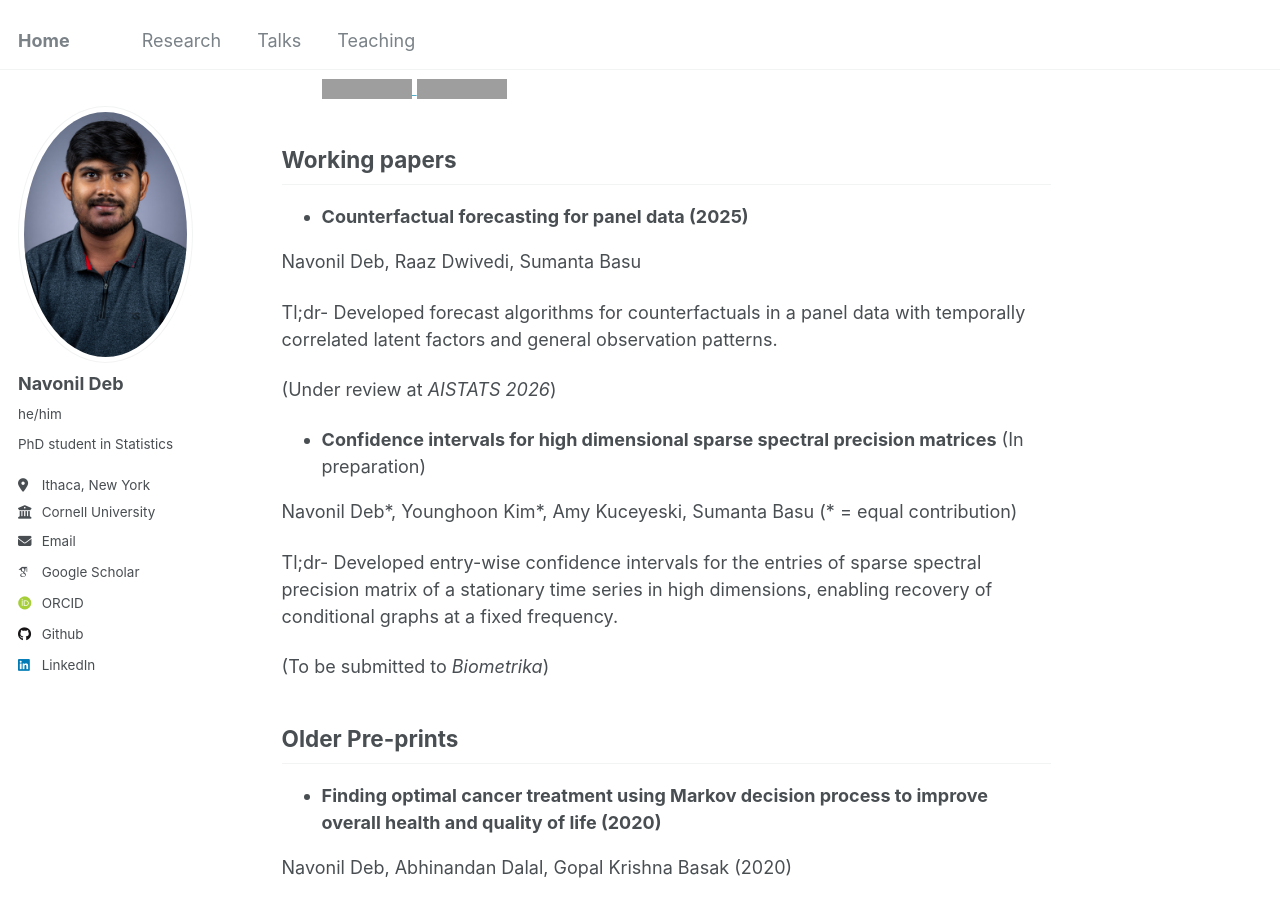
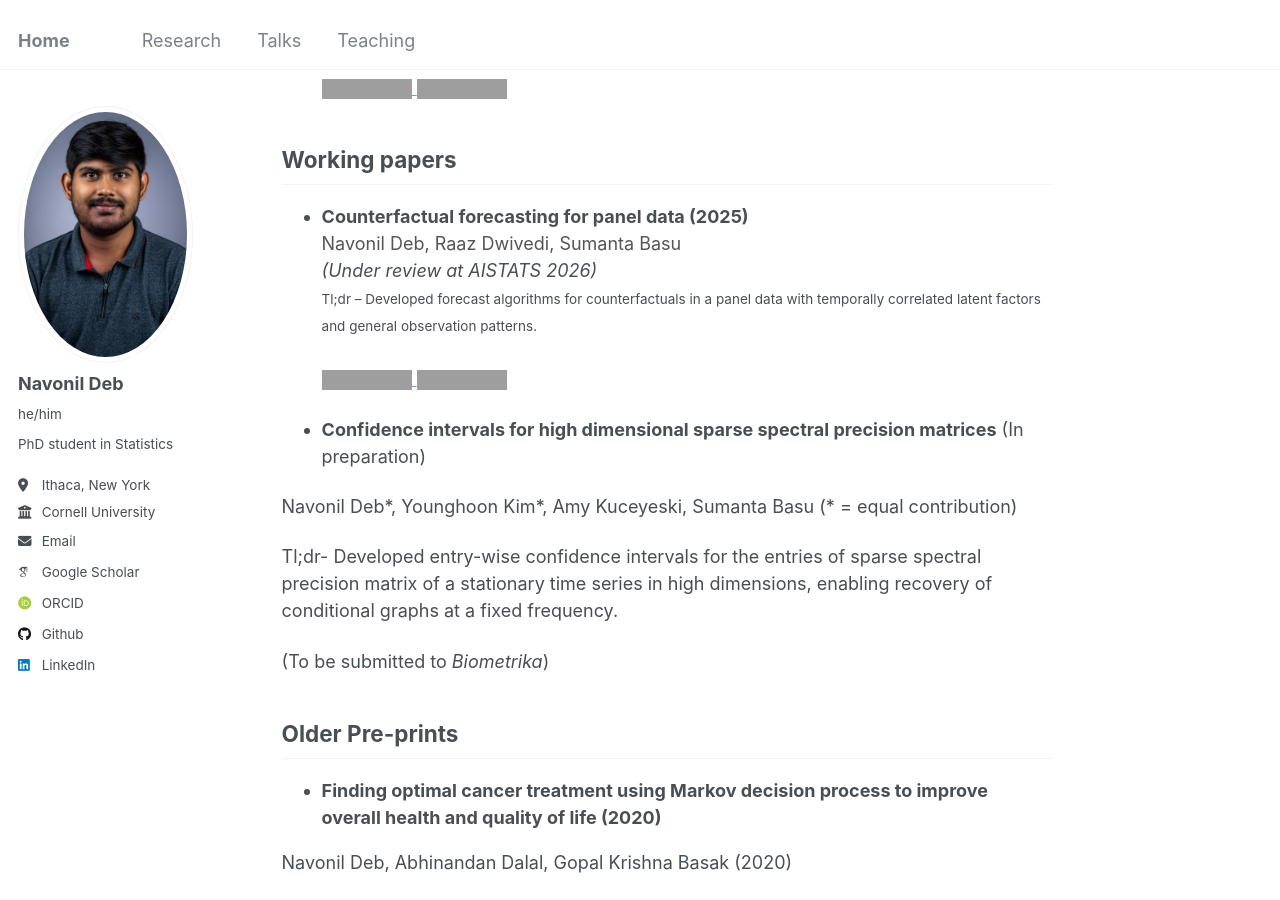
Before and after one commit to navonildeb/navonildeb.github.io, a Jekyll site: the page built from _publications/publications.md, in a window 1280 px wide and 900 px high, scrolled down 657 px. Built offline with Jekyll 4.4.1, drawn with Linux system fonts in a browser that asks for light colours; some web fonts are replaced; grey boxes are pictures that could not be loaded.

Commit message:
Update publications.md

```diff
--- a/_publications/publications.md
+++ b/_publications/publications.md
@@ -29,13 +29,19 @@ author_profile: true
 
 ## Working papers
 
-* **Counterfactual forecasting for panel data (2025)**
+* <span style="font-weight:bold">Counterfactual forecasting for panel data (2025)</span><br>
+  <span style="color:#555">Navonil Deb, Raaz Dwivedi, Sumanta Basu</span><br>
+  <em>(Under review at AISTATS 2026)</em><br>
+  <small>
+  Tl;dr – Developed forecast algorithms for counterfactuals in a panel data with temporally correlated latent factors and general observation patterns.
+  </small><br><br>
+  <a href="/_publications/focus_preprint.pdf">
+    <img src="https://img.shields.io/badge/Draft-PDF-8A2BE2?logo=adobeacrobatreader&logoColor=white" alt="Draft PDF" />
+  </a>
+  <a href="https://github.com/navonildeb/focus">
+    <img src="https://img.shields.io/badge/Code-FoCuS-181717?logo=github&logoColor=white" alt="Code Repository" />
+  </a>
 
-Navonil Deb, Raaz Dwivedi, Sumanta Basu
-
-Tl;dr- Developed forecast algorithms for counterfactuals in a panel data with temporally correlated latent factors and general observation patterns.
-
-(Under review at *AISTATS 2026*)
 
 * **Confidence intervals for high dimensional sparse spectral precision matrices** (In preparation)
 
```
